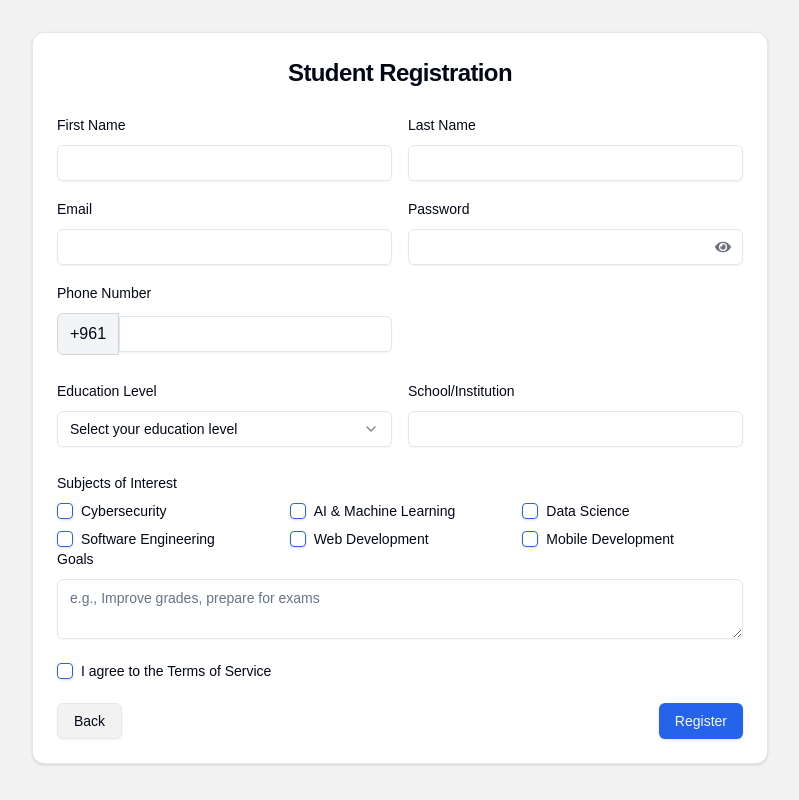
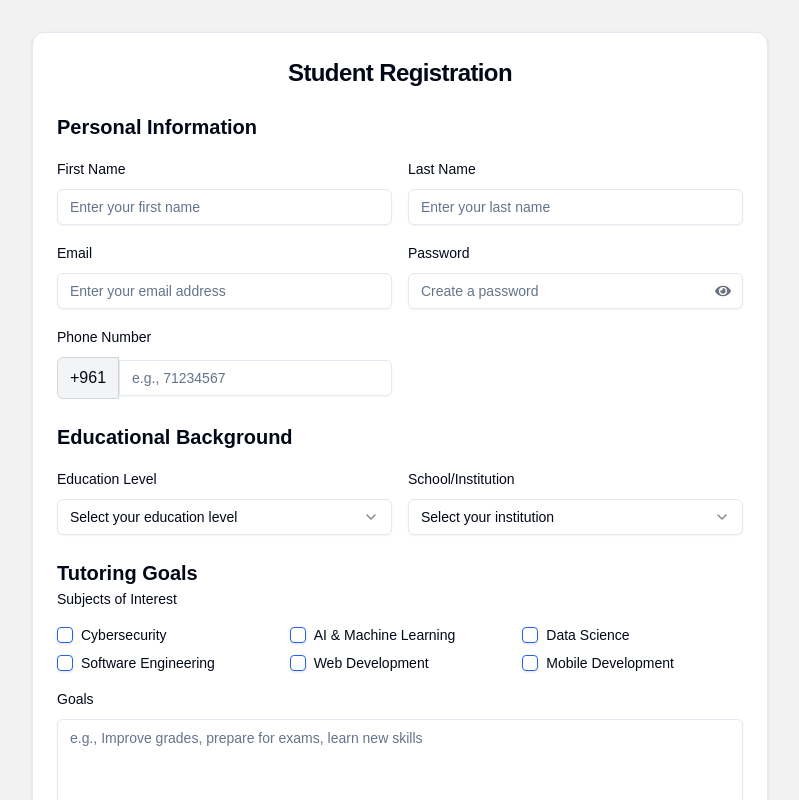
Before and after one commit to 4li40/Senior-project, a Next.js app: page /signup/student-signup in a window 1280 px wide. Shown: the top 800 px of the page, without its empty margins (240-1039 px from the left). Built offline with nearby package versions, Linux system fonts and the light colour scheme.

Commit message:
bugfixes

```diff
--- a/package.json
+++ b/package.json
@@ -9,6 +9,7 @@
     "lint": "next lint"
   },
   "dependencies": {
+    "@headlessui/react": "^2.2.2",
     "@hookform/resolvers": "^3.10.0",
     "@radix-ui/react-accordion": "^1.2.4",
     "@radix-ui/react-avatar": "^1.1.6",
--- a/src/app/(teacher)/earnings/page.tsx
+++ b/src/app/(teacher)/earnings/page.tsx
@@ -63,7 +63,7 @@ export default function EarningsPage() {
       setPostTaxTotal(data.postTaxTotal);
       setTransactions(data.transactions);
       setAnalytics(data.analytics);
-      setTotalPages(data.pagination.totalPages);
+      setTotalPages(data.pagination?.totalPages || 1);
     } catch (error) {
       console.error("Error fetching earnings:", error);
     } finally {
--- a/src/app/signup/student-signup/page.tsx
+++ b/src/app/signup/student-signup/page.tsx
@@ -7,7 +7,6 @@ import { zodResolver } from "@hookform/resolvers/zod";
 import { studentSignupSchema } from "@/lib/validations";
 import { z } from "zod";
 import { FaEye, FaEyeSlash } from "react-icons/fa";
-import { Card, CardContent, CardHeader, CardTitle } from "@/components/ui/card";
 import { Button } from "@/components/ui/button";
 import { Checkbox } from "@/components/ui/checkbox";
 import { Input } from "@/components/ui/input";
@@ -15,18 +14,12 @@ import { Label } from "@/components/ui/label";
 import { Textarea } from "@/components/ui/textarea";
 import {
   Select,
+  SelectContent,
+  SelectItem,
   SelectTrigger,
   SelectValue,
-  SelectContent,
-  SelectItem,
 } from "@/components/ui/select";
-import {
-  Dialog,
-  DialogContent,
-  DialogHeader,
-  DialogTitle,
-} from "@/components/ui/dialog";
-
+import { Card, CardContent, CardHeader, CardTitle } from "@/components/ui/card";
 
 type StudentSignupFormData = z.infer<typeof studentSignupSchema>;
 
@@ -39,10 +32,21 @@ const subjects = [
   "Mobile Development",
 ];
 
+
+import {
+  Form,
+  FormControl,
+  FormField,
+  FormItem,
+  FormLabel,
+  FormMessage,
+} from "@/components/ui/form";
+
+import { Dialog, DialogContent, DialogHeader, DialogTitle } from "@/components/ui/dialog";
+
 export default function StudentSignupPage() {
   const router = useRouter();
   const [showPassword, setShowPassword] = useState(false);
-  const [showDialog, setShowDialog] = useState(false);
 
   const {
     register,
@@ -67,6 +71,8 @@ export default function StudentSignupPage() {
   });
 
   const onSubmit = async (data: StudentSignupFormData) => {
+    console.log("Payload being sent:", data); // Log payload for debugging
+
     try {
       const response = await fetch("http://localhost:5003/api/students", {
         method: "POST",
@@ -75,43 +81,77 @@ export default function StudentSignupPage() {
       });
 
       if (response.ok) {
-        setShowDialog(true); // show popup
+        alert("Registration successful!");
+        router.push("/login");
       } else {
         const errorData = await response.json();
+        console.error("Backend responded with error:", errorData);
         alert(errorData.message || "Failed to register. Please try again.");
       }
     } catch (error) {
+      console.error("Error occurred:", error);
       alert("An error occurred. Please try again.");
-      console.error(error);
     }
   };
+
+  const [showDialog, setShowDialog] = useState(false);
 
   return (
     <div className="container mx-auto px-4 py-8 max-w-3xl">
       <Card>
         <CardHeader>
-          <CardTitle className="text-2xl text-center">Student Registration</CardTitle>
+          <CardTitle className="text-2xl text-center">
+            Student Registration
+          </CardTitle>
         </CardHeader>
         <CardContent>
           <form onSubmit={handleSubmit(onSubmit)} className="space-y-6">
-            {/* Personal Info */}
+            {/* Personal Information */}
+            <div className="space-y-4">
+              <h2 className="text-xl font-semibold">Personal Information</h2>
+
               <div className="grid grid-cols-1 md:grid-cols-2 gap-4">
                 <div className="space-y-2">
                   <Label htmlFor="firstName">First Name</Label>
-                <Input id="firstName" {...register("firstName")} />
-                {errors.firstName && <p className="text-red-500 text-sm">{errors.firstName.message}</p>}
+                  <Input
+                    id="firstName"
+                    placeholder="Enter your first name"
+                    {...register("firstName")}
+                  />
+                  {errors.firstName && (
+                    <p className="text-red-500 text-sm">
+                      {errors.firstName.message}
+                    </p>
+                  )}
                 </div>
 
                 <div className="space-y-2">
                   <Label htmlFor="lastName">Last Name</Label>
-                <Input id="lastName" {...register("lastName")} />
-                {errors.lastName && <p className="text-red-500 text-sm">{errors.lastName.message}</p>}
+                  <Input
+                    id="lastName"
+                    placeholder="Enter your last name"
+                    {...register("lastName")}
+                  />
+                  {errors.lastName && (
+                    <p className="text-red-500 text-sm">
+                      {errors.lastName.message}
+                    </p>
+                  )}
                 </div>
 
                 <div className="space-y-2">
                   <Label htmlFor="email">Email</Label>
-                <Input id="email" type="email" {...register("email")} />
-                {errors.email && <p className="text-red-500 text-sm">{errors.email.message}</p>}
+                  <Input
+                    id="email"
+                    type="email"
+                    placeholder="Enter your email address"
+                    {...register("email")}
+                  />
+                  {errors.email && (
+                    <p className="text-red-500 text-sm">
+                      {errors.email.message}
+                    </p>
+                  )}
                 </div>
 
                 <div className="space-y-2 relative">
@@ -120,53 +160,115 @@ export default function StudentSignupPage() {
                     <Input
                       id="password"
                       type={showPassword ? "text" : "password"}
+                      placeholder="Create a password"
                       {...register("password")}
                       className="pr-10"
                     />
-                  <button type="button" className="absolute right-3 top-1/2 -translate-y-1/2 text-gray-500" onClick={() => setShowPassword(!showPassword)}>
+                    <button
+                      type="button"
+                      className="absolute inset-y-0 right-3 flex items-center text-gray-500"
+                      onClick={() => setShowPassword((prev) => !prev)}
+                    >
                       {showPassword ? <FaEyeSlash /> : <FaEye />}
                     </button>
                   </div>
-                {errors.password && <p className="text-red-500 text-sm">{errors.password.message}</p>}
+                  {errors.password && (
+                    <p className="text-red-500 text-sm">
+                      {errors.password.message}
+                    </p>
+                  )}
                 </div>
 
                 <div className="space-y-2">
                   <Label htmlFor="phoneNumber">Phone Number</Label>
                   <div className="flex items-center">
-                  <span className="px-3 py-2 border border-gray-300 bg-gray-100 rounded-l-md">+961</span>
-                  <Input id="phoneNumber" {...register("phoneNumber")} className="rounded-l-none" />
+                    <span className="px-3 py-2 border border-gray-300 bg-gray-100 rounded-l-md">
+                      +961
+                    </span>
+                    <Input
+                      id="phoneNumber"
+                      placeholder="e.g., 71234567"
+                      {...register("phoneNumber")}
+                      className="rounded-l-none"
+                    />
                   </div>
-                {errors.phoneNumber && <p className="text-red-500 text-sm">{errors.phoneNumber.message}</p>}
+                  {errors.phoneNumber && (
+                    <p className="text-red-500 text-sm">
+                      {errors.phoneNumber.message}
+                    </p>
+                  )}
+                </div>
               </div>
             </div>
 
-            {/* Education */}
+            {/* Educational Background */}
+            <div className="space-y-4">
+              <h2 className="text-xl font-semibold">Educational Background</h2>
               <div className="grid grid-cols-1 md:grid-cols-2 gap-4">
                 <div className="space-y-2">
-                <Label>Education Level</Label>
-                <Select onValueChange={(val) => setValue("educationLevel", val)} defaultValue={watch("educationLevel")}>
+                  <Label htmlFor="educationLevel">Education Level</Label>
+                  <Select
+                    onValueChange={(value) => setValue("educationLevel", value)}
+                    defaultValue={watch("educationLevel")}
+                  >
                     <SelectTrigger>
                       <SelectValue placeholder="Select your education level" />
                     </SelectTrigger>
                     <SelectContent>
                       <SelectItem value="high-school">High School</SelectItem>
-                    <SelectItem value="undergraduate">Undergraduate</SelectItem>
+                      <SelectItem value="undergraduate">
+                        Undergraduate
+                      </SelectItem>
                       <SelectItem value="graduate">Graduate</SelectItem>
                       <SelectItem value="other">Other</SelectItem>
                     </SelectContent>
                   </Select>
-                {errors.educationLevel && <p className="text-red-500 text-sm">{errors.educationLevel.message}</p>}
+                  {errors.educationLevel && (
+                    <p className="text-red-500 text-sm">
+                      {errors.educationLevel.message}
+                    </p>
+                  )}
                 </div>
 
                 <div className="space-y-2">
                   <Label htmlFor="school">School/Institution</Label>
-                <Input id="school" {...register("school")} />
-                {errors.school && <p className="text-red-500 text-sm">{errors.school.message}</p>}
+  <Select
+    onValueChange={(value) => setValue("school", value)}
+    defaultValue={watch("school")}
+  >
+    <SelectTrigger>
+      <SelectValue placeholder="Select your institution" />
+    </SelectTrigger>
+    <SelectContent>
+      {[
+        "American University of Beirut (AUB)",
+        "Lebanese American University (LAU)",
+        "Lebanese University",
+        "University of Balamand",
+        "Notre Dame University (NDU)",
+        "Beirut Arab University (BAU)",
+        "Haigazian University",
+        "Holy Spirit University of Kaslik (USEK)",
+        "Modern University for Business and Science (MUBS)",
+        "Lebanese International University (LIU)",
+        "Islamic University of Lebanon",
+      ].map((uni) => (
+        <SelectItem key={uni} value={uni}>
+          {uni}
+        </SelectItem>
+      ))}
+    </SelectContent>
+  </Select>
+  {errors.school && (
+    <p className="text-red-500 text-sm">{errors.school.message}</p>
+  )}
+</div>
               </div>
             </div>
 
-            {/* Subjects & Goals */}
-            <div className="space-y-2">
+            {/* Tutoring Goals */}
+            <div className="space-y-4">
+              <h2 className="text-xl font-semibold">Tutoring Goals</h2>
               <Label>Subjects of Interest</Label>
               <div className="grid grid-cols-2 md:grid-cols-3 gap-3">
                 {subjects.map((subject) => (
@@ -175,40 +277,68 @@ export default function StudentSignupPage() {
                       id={subject}
                       checked={watch("subjects").includes(subject)}
                       onCheckedChange={(checked) => {
-                        const updated = checked
+                        const updatedSubjects = checked
                           ? [...watch("subjects"), subject]
                           : watch("subjects").filter((s) => s !== subject);
-                        setValue("subjects", updated);
+                        setValue("subjects", updatedSubjects);
                       }}
                     />
                     <Label htmlFor={subject}>{subject}</Label>
                   </div>
                 ))}
               </div>
-              {errors.subjects && <p className="text-red-500 text-sm">{errors.subjects.message}</p>}
+              {errors.subjects && (
+                <p className="text-red-500 text-sm">
+                  {errors.subjects.message}
+                </p>
+              )}
 
+              <div className="space-y-2">
                 <Label htmlFor="goals">Goals</Label>
                 <Textarea
                   id="goals"
+                  placeholder="e.g., Improve grades, prepare for exams, learn new skills"
                   {...register("goals")}
-                placeholder="e.g., Improve grades, prepare for exams"
+                  className="h-32"
                 />
-              {errors.goals && <p className="text-red-500 text-sm">{errors.goals.message}</p>}
+                {errors.goals && (
+                  <p className="text-red-500 text-sm">{errors.goals.message}</p>
+                )}
+              </div>
             </div>
 
             {/* Terms of Service */}
+            <div className="space-y-1 mt-4">
   <div className="flex items-center space-x-2">
     <Checkbox
       id="terms"
       checked={watch("agreedToTerms")}
-                onCheckedChange={(checked) => setValue("agreedToTerms", checked === true)}
+      onCheckedChange={(checked) =>
+        setValue("agreedToTerms", checked === true)
+      }
     />
-              <Label htmlFor="terms">I agree to the Terms of Service</Label>
-              {errors.agreedToTerms && <p className="text-red-500 text-sm">{errors.agreedToTerms.message}</p>}
+    <Label htmlFor="terms" className="text-sm">
+      I agree to the{" "}
+      <a
+        href="/terms"
+        target="_blank"
+        className="text-blue-600 hover:underline"
+      >
+        Terms of Service
+      </a>
+    </Label>
+  </div>
+  {errors.agreedToTerms && (
+    <p className="text-red-500 text-sm">{errors.agreedToTerms.message}</p>
+  )}
 </div>
 
             <div className="flex justify-between">
-              <Button type="button" variant="outline" onClick={() => router.back()}>
+              <Button
+                type="button"
+                variant="outline"
+                onClick={() => router.back()}
+              >
                 Back
               </Button>
               <Button type="submit">Register</Button>
@@ -216,15 +346,14 @@ export default function StudentSignupPage() {
           </form>
         </CardContent>
       </Card>
-
-      {/* ✅ Verification Dialog */}
+      {/* ✅ Dialog */}
             <Dialog open={showDialog} onOpenChange={setShowDialog}>
               <DialogContent>
                 <DialogHeader>
-            <DialogTitle>✅ Registration Complete</DialogTitle>
+                  <DialogTitle>🎉 Account Created!</DialogTitle>
                 </DialogHeader>
-          <p>Please check your email to verify your account before logging in.</p>
-          <div>
+                <p>Please verify your email before logging in.</p>
+                <div className="flex justify-end mt-4">
                   <Button onClick={() => {
                     setShowDialog(false);
                     router.push("/login");
@@ -234,6 +363,8 @@ export default function StudentSignupPage() {
                 </div>
               </DialogContent>
             </Dialog>
+
     </div>
+
   );
 }
--- a/src/app/signup/teacher-signup/page.tsx
+++ b/src/app/signup/teacher-signup/page.tsx
@@ -92,16 +92,26 @@ export default function TeacherSignup() {
       });
 
       if (response.ok) {
+        // ✅ Success
         setShowDialog(true);
       } else {
         const error = await response.json();
+
+        // ✅ Handle known error (e.g., duplicate email)
+        if (response.status === 409 || error.message?.includes("already exists")) {
+          // Show same dialog anyway
+          setShowDialog(true);
+        } else {
+          // ❌ Other errors
           alert("❌ Error: " + error.message);
+        }
       }
     } catch (err) {
       alert("❌ Unexpected error. Please try again.");
       console.error(err);
     }
   };
+
 
   return (
     <div className="container mx-auto px-4 py-8 max-w-3xl">
@@ -216,10 +226,11 @@ export default function TeacherSignup() {
       <Input
         type="number"
         min="0"
+        value={field.value}
+        onChange={(e) => field.onChange(Number(e.target.value))}
         onKeyDown={(e) => {
           if (e.key === "-" || e.key === "e") e.preventDefault();
         }}
-                      {...field}
       />
     </FormControl>
     <FormMessage />
--- /dev/null
+++ b/src/app/terms/page.tsx
@@ -0,0 +1,69 @@
+// app/terms/page.tsx
+"use client";
+
+import React from "react";
+
+export default function TermsPage() {
+  return (
+    <div className="p-6 max-w-4xl mx-auto">
+      <h1 className="text-3xl font-bold mb-6 text-center text-blue-800">📄 Terms of Service – StudyBuddy</h1>
+      <p className="mb-4 text-gray-700">
+        <strong>Effective Date:</strong> April 23, 2025
+      </p>
+
+      <p className="mb-4 text-gray-700">
+        Welcome to StudyBuddy! These Terms of Service ("Terms") govern your access to and use of the StudyBuddy platform,
+        including all related services and applications (collectively, the "Service"). By registering for or using StudyBuddy,
+        you agree to be bound by these Terms.
+      </p>
+
+      <h2 className="text-xl font-semibold mt-6 mb-2 text-blue-700">1. Acceptance of Terms</h2>
+      <p className="mb-4 text-gray-700">
+        By creating an account, accessing, or using the Service, you confirm that you are at least 16 years old and you agree
+        to abide by these Terms. If you do not agree, you may not use the platform.
+      </p>
+
+      <h2 className="text-xl font-semibold mt-6 mb-2 text-blue-700">2. Account Registration</h2>
+      <p className="mb-4 text-gray-700">
+        You must provide accurate and complete information when creating your account. You are solely responsible for maintaining
+        the security of your account and password.
+      </p>
+
+      <h2 className="text-xl font-semibold mt-6 mb-2 text-blue-700">3. Role-Based Access</h2>
+      <p className="mb-4 text-gray-700">
+        There are two types of users on StudyBuddy:
+      </p>
+      <ul className="list-disc ml-6 mb-4 text-gray-700">
+        <li><strong>Students</strong>, who can browse and enroll in courses.</li>
+        <li><strong>Tutors</strong>, who can create and offer educational content, manage sessions, and interact with students.</li>
+      </ul>
+
+      <h2 className="text-xl font-semibold mt-6 mb-2 text-blue-700">4. Tutor Compensation & Platform Fee</h2>
+      <p className="mb-4 text-gray-700">
+        Tutors set their own prices for the courses they offer. However, by using StudyBuddy, you agree that the platform will
+        retain <strong>15% of the total course fee</strong> as a service fee. The remaining 85% will be made available for
+        withdrawal after the course is purchased.
+      </p>
+      <p className="mb-4 text-gray-700">
+        <strong>For example:</strong> If a course is priced at $100, StudyBuddy will retain $15, and the tutor will receive $85.
+      </p>
+
+      <h2 className="text-xl font-semibold mt-6 mb-2 text-blue-700">5. Payments and Refunds</h2>
+      <p className="mb-4 text-gray-700">
+        Payment processing is handled via trusted third-party providers. Refunds are evaluated on a case-by-case basis and are
+        subject to our refund policy available on the support page.
+      </p>
+
+      <h2 className="text-xl font-semibold mt-6 mb-2 text-blue-700">6. Modifications</h2>
+      <p className="mb-4 text-gray-700">
+        StudyBuddy reserves the right to modify or update these Terms at any time. Continued use of the platform after such
+        changes constitutes acceptance of the updated Terms.
+      </p>
+
+      <h2 className="text-xl font-semibold mt-6 mb-2 text-blue-700">7. Contact</h2>
+      <p className="mb-4 text-gray-700">
+        If you have any questions about these Terms, please contact us at <a href="mailto:support@studybuddy.com" className="text-blue-600 underline">support@studybuddy.com</a>.
+      </p>
+    </div>
+  );
+}
```
Also changed, not shown: 1 other file (tests, documents, lock files or other folders). Lines whose indentation alone changed are shown as unchanged.
